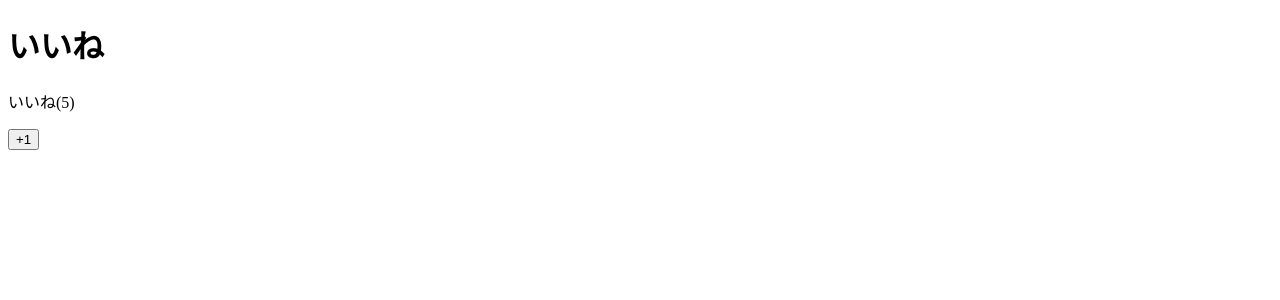
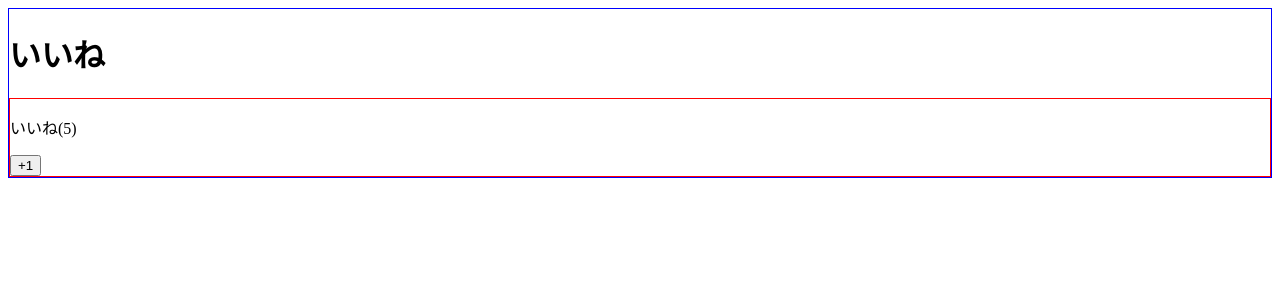
Before and after one commit to sora1129/vue-spa, a Vue app: page / in a window 1280 px wide. Shown: the top 300 px of the page. Built offline with nearby package versions, Linux system fonts and the light colour scheme.

Commit message:
feat: style

```diff
--- a/src/App.vue
+++ b/src/App.vue
@@ -14,3 +14,9 @@
     }
   }
 </script>
+
+<style scoped>
+  div {
+    border: 1px solid blue;
+  }
+</style>
--- a/src/components/LikeNumber.vue
+++ b/src/components/LikeNumber.vue
@@ -19,3 +19,9 @@
     }
   };
 </script>
+
+<style scoped>
+  div {
+    border: 1px solid red;
+  }
+</style>
```
